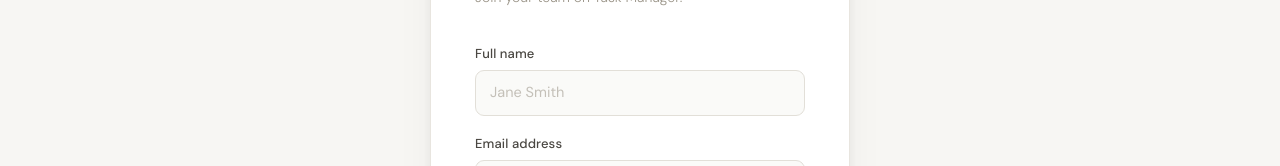
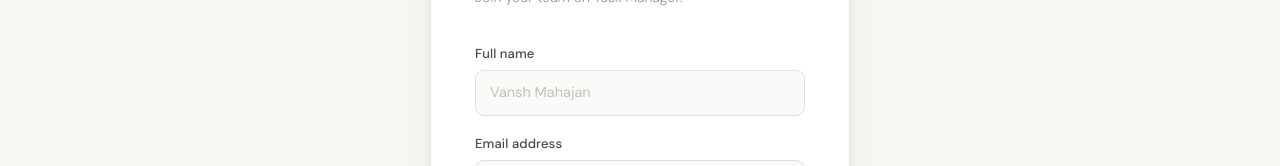
Before and after one commit to Vansh150705/taskmanager-frontend, a React (Create React App) app: page /register in a window 1280 px wide. Shown: the part 234-400 px from the top of the page. Built offline with nearby package versions, Linux system fonts and the light colour scheme.

Commit message:
updated name in field

```diff
--- a/src/pages/RegisterPage.js
+++ b/src/pages/RegisterPage.js
@@ -300,7 +300,7 @@ const styles = `
   }
 `;
 
-// ── CAPTCHA helpers ──────────────────────────────────────────
+
 const CHARS = 'ABCDEFGHJKLMNPQRSTUVWXYZ23456789';
 
 function generateCaptchaText(length = 6) {
@@ -351,7 +351,7 @@ function drawCaptcha(canvas, text) {
     ctx.restore();
   }
 }
-// ────────────────────────────────────────────────────────────
+
 
 function Register() {
   const navigate = useNavigate();
@@ -425,7 +425,7 @@ function Register() {
                 id="reg-name"
                 className="field-input"
                 name="name"
-                placeholder="Jane Smith"
+                placeholder="Vansh Mahajan"
                 value={formData.name}
                 onChange={handleChange}
                 required
```
